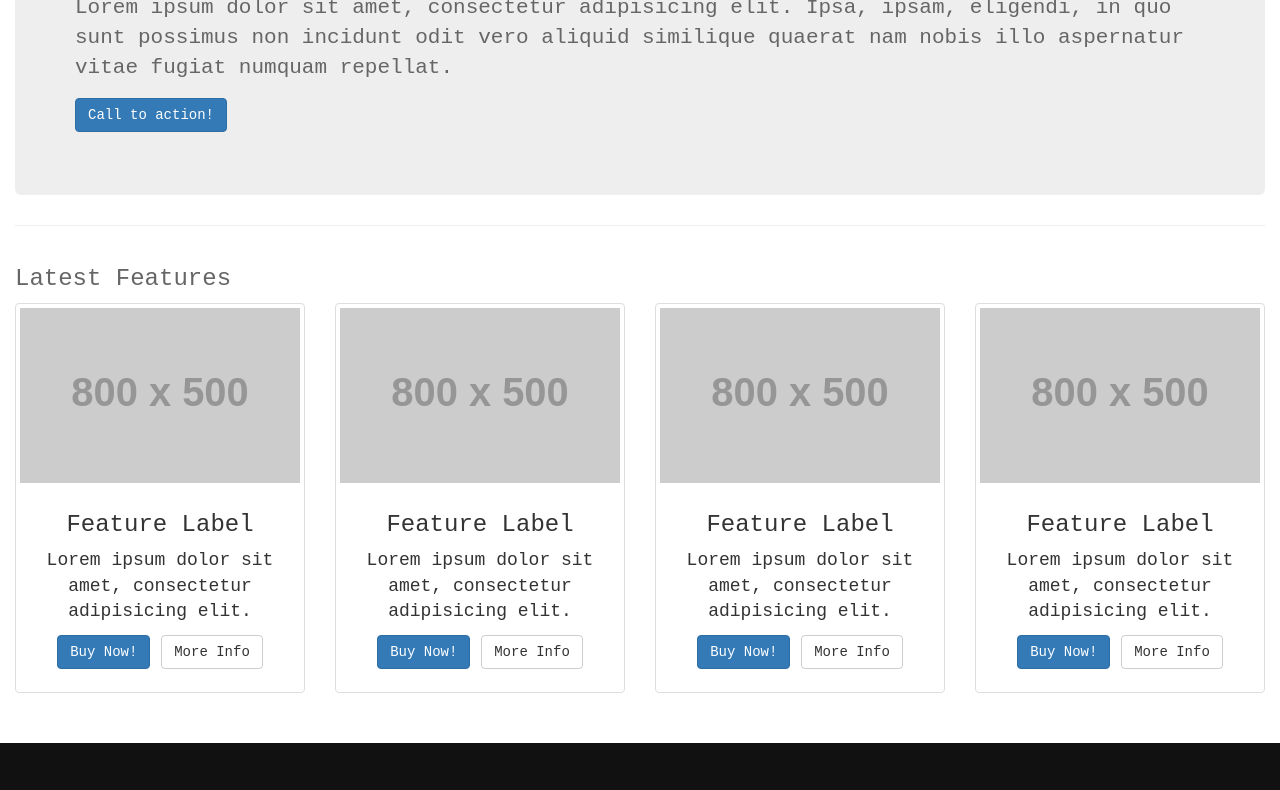
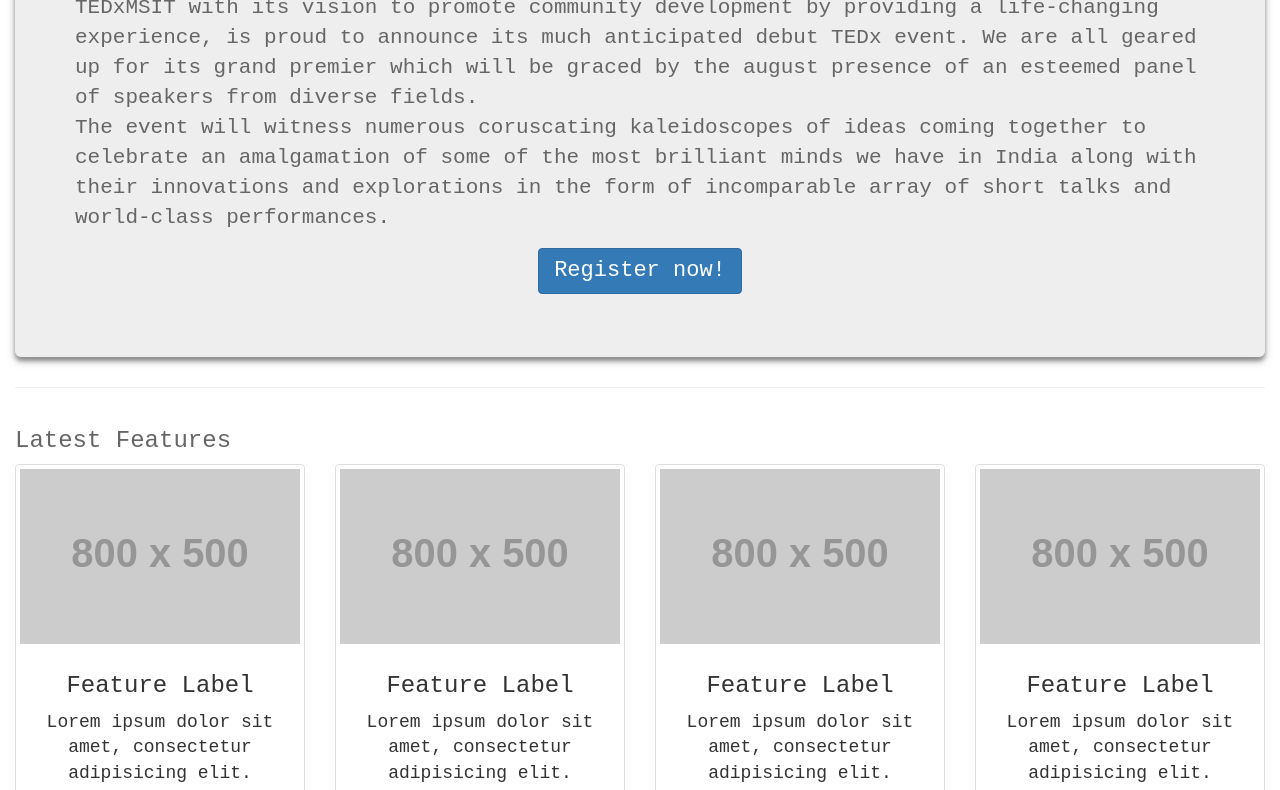
Before and after one commit to deepakpathania-zz/TEDxMSIT-2017, a plain HTML site: page index.html in a window 1280 px wide. Shown: the part 1066-1856 px from the top of the page. Before the commit the page ends 1809 px from the top, so only its background shows below. Drawn offline with nearby package versions, Linux system fonts and the light colour scheme; placeholder pictures from the web are drawn by us.

Commit message:
intro-content section added

```diff
--- a/css/heroic-features.css
+++ b/css/heroic-features.css
@@ -13,7 +13,7 @@
 }
 
 .hero-feature {
-    margin-bottom: 30px;
+    margin-bottom: 10px;
 }
 
 footer {
--- a/css/styles.css
+++ b/css/styles.css
@@ -30,6 +30,43 @@
 input[type=checkbox]:checked + label:before {
   background: #00FFAA;
 }
+.center {
+  text-align: center;
+}
+.intro-content {
+  box-shadow: 0 4px 4px 0 rgba(0, 0, 0, 0.34),0 4px 10px 0 rgba(0, 0, 0, 0.22)!important;
+}
+.intro-content :hover {
+
+}
+.shadow-arch-edges {
+  position: relative;
+  box-shadow: 0 12px 10px -12px hsla(0, 0%, 0%, 1);
+}
+
+.shadow-arch-edges:before, .shadow-arch-edges:after {
+  position: absolute;
+  content: "";
+  width: 15%;
+  bottom: 10px;
+  box-shadow: 0 0 12px 10px hsla(0, 0%, 0%, .5);
+  z-index: -10;
+}
+
+.shadow-arch-edges:before {
+  left: 24px;
+  transform: skewY(-12.5deg);
+}
+
+.shadow-arch-edges:after{
+  right: 24px;
+  transform: skewY(12.5deg);
+}
+.center a {
+  font-size: 22px;
+  padding-left: 15px;
+  padding-right: 15px;
+}
 .nav {
     width: 100%
 }
@@ -44,7 +81,7 @@
     overflow: hidden;
     display: block;
     width: 100%;
-    background: rgba(191, 188, 188, 0.4);
+    background: white;
     /*animation: theme 10s linear infinite;*/
   }
   .bg {
@@ -101,6 +138,15 @@
   }
 }
 @media (max-device-width: 700px) {
+  #hero {
+    background: white;
+  }
+  .layer:nth-child(1) {
+  opacity: 0.1 !important;
+}
+  .layer:nth-child(5) {
+  opacity: 1 !important;
+}
   #action {
     background-size: 80px 60px !important;
     left: 5%;
@@ -194,14 +240,14 @@
   max-width: 20%;
 }
 .layer:nth-child(1) {
-  opacity: 0.6;
+  opacity: 0.5;
 }
 .layer:nth-child(1) div img {
   -webkit-transform: rotate(150deg);
 }
 
 .layer:nth-child(2) {
-  opacity: 0.3;
+  opacity: 0.6;
 
 }
 .layer:nth-child(2) div img {
@@ -249,7 +295,7 @@
 }
 
 .layer:nth-child(4) {
-  opacity: 0.3;
+  opacity: 0.6;
   width: 85%;
 }
 .layer:nth-child(4) div img {
--- a/index.html
+++ b/index.html
@@ -102,11 +102,11 @@
     </nav>
   <div class="container-fluid">
         <!-- Jumbotron Header -->
-        <header class="jumbotron hero-spacer">
-            <h1>A Warm Welcome!</h1>
-            <p>Lorem ipsum dolor sit amet, consectetur adipisicing elit. Ipsa, ipsam, eligendi, in quo sunt possimus non incidunt odit vero aliquid similique quaerat nam nobis illo aspernatur vitae fugiat numquam repellat.</p>
-            <p><a class="btn btn-primary btn-large">Call to action!</a>
-            </p>
+        <header class="jumbotron hero-spacer intro-content shadow-arch-edges">
+            <h1>TEDx MSIT</h1>
+            <p>TEDxMSIT with its vision to promote community development by providing a life-changing experience, is proud to announce its much anticipated debut TEDx event. We are all geared up for its grand premier which will be graced by the august presence of an esteemed panel of speakers from diverse fields.<br/>
+            The event will witness numerous coruscating kaleidoscopes of ideas coming together to celebrate an amalgamation of some of the most brilliant minds we have in India along with their innovations and explorations in the form of incomparable array of short talks and world-class performances.</p>
+            <p class="center "><a class="btn btn-primary btn-large">Register now!</a></p>
         </header>
 
         <hr>
```
